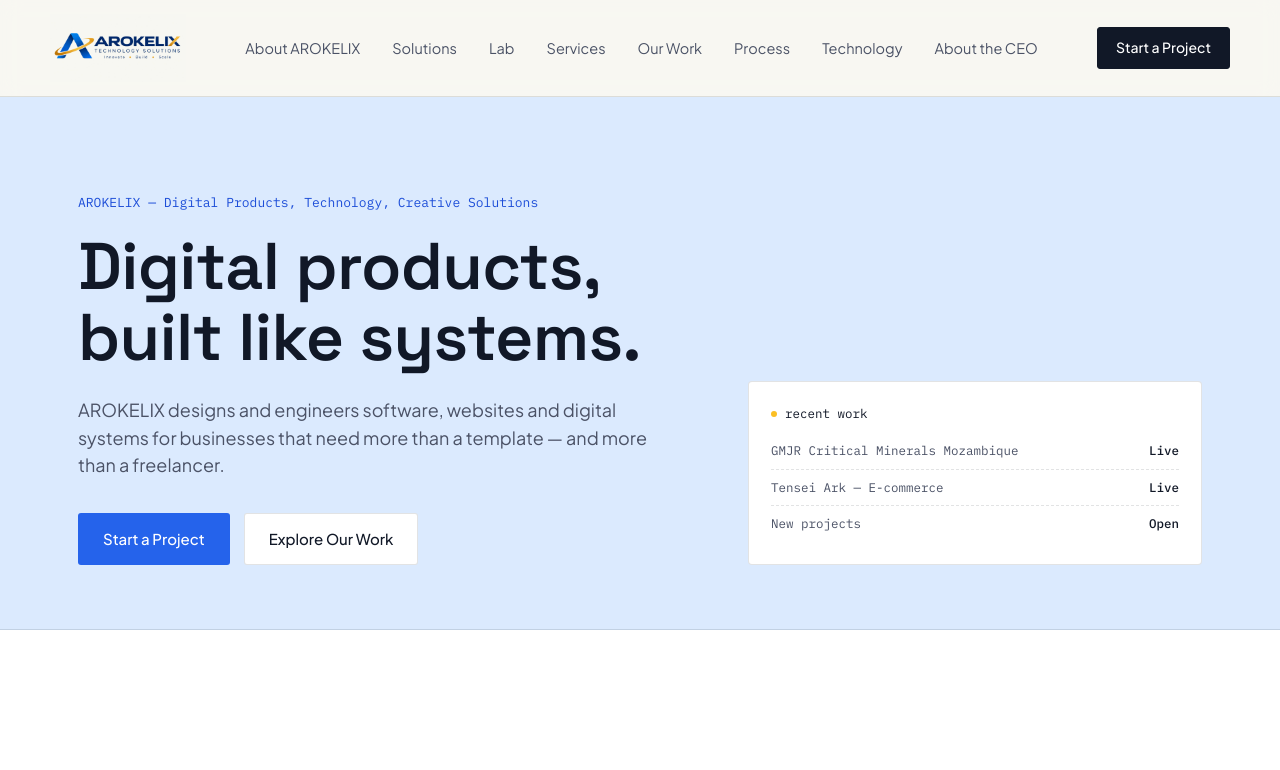
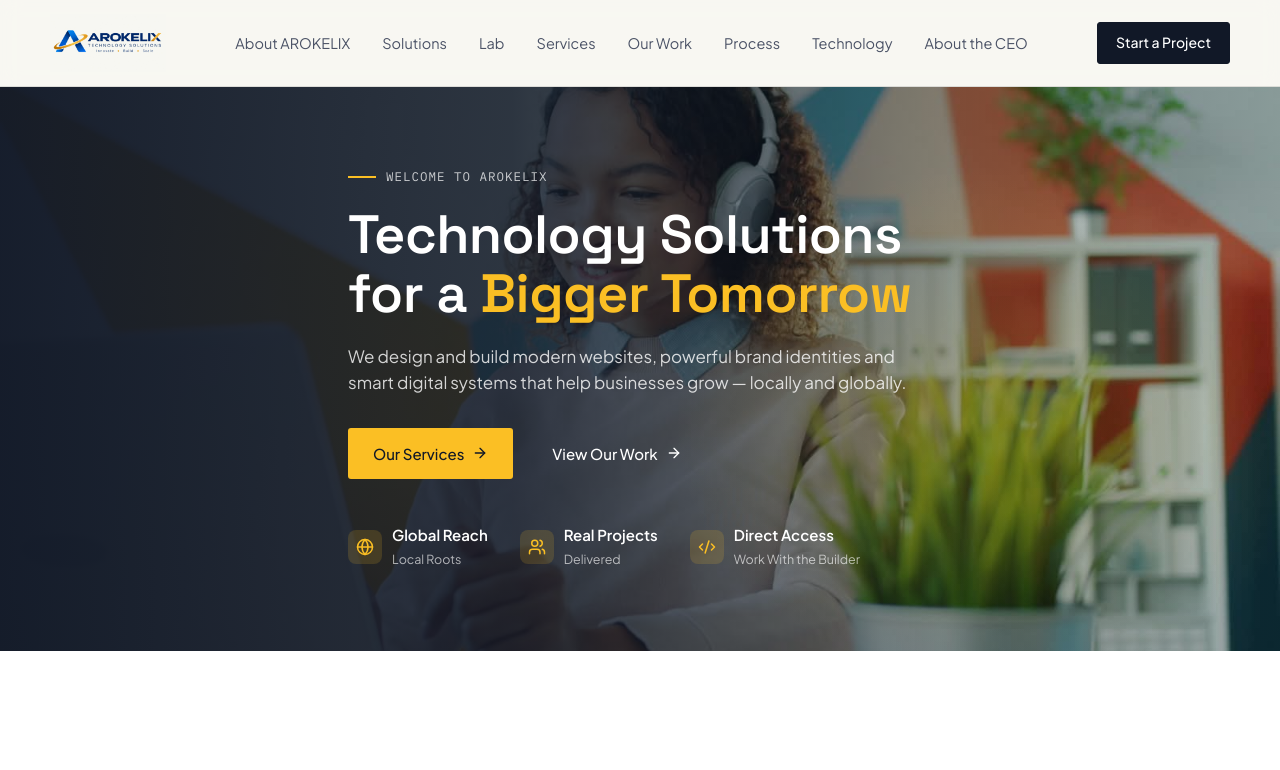
Before and after one commit to aronmuiyionko57-beep/arokelix, a Next.js app: page / in a window 1280 px wide. Shown: the top 770 px of the page. Built offline with nearby package versions, Linux system fonts and the light colour scheme.

Commit message:
Add hero photo with gold glow overlay, update proof points, adjust logo size, fix Tensei Ark case study

```diff
--- a/app/globals.css
+++ b/app/globals.css
@@ -44,13 +44,13 @@
 .nav{display:flex;align-items:center;justify-content:space-between;padding:14px 0;}
 .logo{display:flex;align-items:center;}
 .logo-img{
-  height:68px;
+  height:58px;
   width:auto;
   display:block;
   mix-blend-mode:multiply;
 }
 @media (max-width:600px){
-  .logo-img{height:52px;}
+  .logo-img{height:46px;}
 }
 .navlinks{display:flex;gap:32px;font-size:14.5px;color:var(--text-2);}
 .navlinks a:hover{color:var(--text-1);}
@@ -88,25 +88,130 @@
 }
 
 .hero{
-  padding:96px 0 64px;
-  border-bottom:1px solid var(--line);
-  background:var(--paper-raised);
+  position:relative;
+  overflow:hidden;
+  padding:80px 0;
+  border-bottom:none;
+  background:var(--ink);
+  color:#fff;
 }
-.hero-grid{display:grid;grid-template-columns:1.15fr 0.85fr;gap:56px;align-items:end;}
-@media (max-width:900px){.hero-grid{grid-template-columns:1fr;gap:36px;}}
-.hero-kicker{font-family:"IBM Plex Mono",monospace;font-size:13px;color:var(--signal-dim);margin-bottom:18px;}
-.hero h1{font-size:clamp(38px,5.6vw,66px);max-width:620px;}
-.hero p.lede{margin-top:22px;font-size:18px;color:var(--text-2);max-width:46ch;}
-.hero-actions{display:flex;gap:14px;margin-top:34px;flex-wrap:wrap;}
-.btn{display:inline-flex;align-items:center;justify-content:center;padding:13px 24px;border-radius:3px;font-size:15px;font-weight:500;border:1px solid transparent;}
-.btn-primary{background:var(--signal);color:#fff;}
-.btn-secondary{border-color:var(--line);color:var(--text-1);background:var(--surface);}
-.hero-schema{border:1px solid var(--line);border-radius:4px;padding:22px;background:var(--surface);font-family:"IBM Plex Mono",monospace;font-size:12.5px;color:var(--text-2);}
-.hero-schema .row{display:flex;justify-content:space-between;padding:8px 0;border-bottom:1px dashed var(--line);}
-.hero-schema .row:last-child{border-bottom:none;}
-.hero-schema .row b{color:var(--text-1);font-weight:500;}
-.hero-schema .head{color:var(--text-1);font-size:12.5px;margin-bottom:10px;display:flex;align-items:center;gap:8px;}
-.dot{width:6px;height:6px;border-radius:50%;background:var(--gold);}
+.hero-photo-bg{
+  position:absolute;
+  inset:0;
+  z-index:0;
+}
+.hero-photo-bg img{
+  width:100%;
+  height:100%;
+  object-fit:cover;
+  object-position:85% 30%;
+}
+.hero-photo-bg::after{
+  content:"";
+  position:absolute;
+  inset:0;
+  background:
+    radial-gradient(ellipse 500px 400px at 78% 60%, rgba(251,191,36,0.18), transparent 65%),
+    linear-gradient(90deg, rgba(17,24,39,0.97) 0%, rgba(17,24,39,0.85) 40%, rgba(17,24,39,0.35) 75%, rgba(17,24,39,0.1) 100%);
+}
+.hero-content{
+  position:relative;
+  z-index:1;
+  max-width:640px;
+}
+.hero-eyebrow{
+  display:flex;
+  align-items:center;
+  gap:10px;
+  font-family:"IBM Plex Mono",monospace;
+  font-size:12.5px;
+  letter-spacing:0.08em;
+  text-transform:uppercase;
+  color:rgba(255,255,255,0.75);
+  margin-bottom:20px;
+}
+.hero-eyebrow::before{
+  content:"";
+  width:28px;
+  height:2px;
+  background:var(--gold);
+}
+.hero h1.hero-photo-h1{
+  font-size:clamp(34px,4.8vw,54px);
+  color:#fff;
+  max-width:600px;
+}
+.hero h1.hero-photo-h1 .accent{
+  color:var(--gold);
+}
+.hero-photo-lede{
+  margin-top:20px;
+  font-size:17px;
+  color:rgba(255,255,255,0.8);
+  max-width:48ch;
+}
+.hero-photo-actions{
+  display:flex;
+  gap:14px;
+  margin-top:32px;
+  flex-wrap:wrap;
+}
+.btn-gold{
+  background:var(--gold);
+  color:var(--ink);
+  border-radius:999px;
+  padding:13px 26px;
+}
+.btn-gold:hover{
+  background:#f0ad0f;
+}
+.btn-outline-light{
+  border:1px solid rgba(255,255,255,0.4);
+  color:#fff;
+  border-radius:999px;
+  padding:13px 26px;
+  background:transparent;
+}
+.btn-outline-light:hover{
+  border-color:#fff;
+  background:rgba(255,255,255,0.08);
+}
+.hero-proof-row{
+  display:flex;
+  gap:32px;
+  margin-top:44px;
+  flex-wrap:wrap;
+}
+.hero-proof-item{
+  display:flex;
+  align-items:center;
+  gap:10px;
+}
+.hero-proof-icon{
+  width:34px;
+  height:34px;
+  border-radius:8px;
+  background:rgba(251,191,36,0.15);
+  color:var(--gold);
+  display:flex;
+  align-items:center;
+  justify-content:center;
+  flex-shrink:0;
+}
+.hero-proof-item b{
+  display:block;
+  font-size:15px;
+  font-weight:600;
+  color:#fff;
+}
+.hero-proof-item span{
+  font-size:12.5px;
+  color:rgba(255,255,255,0.65);
+}
+@media (max-width:900px){
+  .hero-photo-bg img{ object-position:80% center; }
+  .hero-photo-bg::after{ background:linear-gradient(90deg, rgba(17,24,39,0.97) 0%, rgba(17,24,39,0.9) 60%, rgba(17,24,39,0.6) 100%); }
+}
 
 .stats-bar{
   border-bottom:1px solid var(--line);
@@ -154,7 +259,8 @@
 .work-card h3{font-size:20px;margin-bottom:8px;}
 .work-meta{font-family:"IBM Plex Mono",monospace;font-size:11.5px;color:var(--signal-dim);margin-bottom:10px;}
 .work-card p{color:var(--text-2);font-size:14.5px;margin:0 0 18px;max-width:44ch;}
-.work-link{font-size:14px;font-weight:500;border-bottom:1px solid var(--text-1);padding-bottom:2px;display:inline-block;}
+.work-link{font-size:14px;font-weight:500;border-bottom:1px solid var(--text-1);padding-bottom:2px;display:inline-block;transition:opacity 0.2s ease;}
+.work-link:hover{opacity:0.7;}
 
 .why-grid{display:grid;grid-template-columns:repeat(3,1fr);gap:40px;}
 @media (max-width:760px){.why-grid{grid-template-columns:1fr;gap:32px;}}
@@ -271,12 +377,11 @@
   color:var(--signal);
 }
 
-.btn{transition:transform 0.15s ease, box-shadow 0.15s ease;}
+.btn{display:inline-flex;align-items:center;justify-content:center;gap:8px;padding:13px 24px;border-radius:3px;font-size:15px;font-weight:500;border:1px solid transparent;transition:transform 0.15s ease, box-shadow 0.15s ease;}
 .btn:hover{transform:translateY(-1px);}
+.btn-primary{background:var(--signal);color:#fff;}
 .btn-primary:hover{box-shadow:0 8px 20px rgba(37,99,235,0.25);}
-
-.work-link{transition:opacity 0.2s ease;}
-.work-link:hover{opacity:0.7;}
+.btn-secondary{border-color:var(--line);color:var(--text-1);background:var(--surface);}
 
 .filter-row{
   display:flex;
--- a/app/page.tsx
+++ b/app/page.tsx
@@ -1,7 +1,7 @@
 "use client";
 
 import { useState, useRef, useEffect } from "react";
-import { Globe, Code2, Smartphone, ShoppingCart, Palette, Settings, ArrowRight, ChevronUp, ShieldCheck, Lightbulb, TrendingUp } from "lucide-react";
+import { Globe, Code2, Smartphone, ShoppingCart, Palette, Settings, ArrowRight, ChevronUp, ShieldCheck, Lightbulb, TrendingUp, Users } from "lucide-react";
 import {
   SiReact, SiNextdotjs, SiJavascript, SiHtml5,
   SiNodedotjs, SiPython,
@@ -131,25 +131,35 @@
       </header>
 
       <section className="hero">
-        <div className="wrap hero-grid">
-          <div>
-            <div className="hero-kicker">AROKELIX — Digital Products, Technology, Creative Solutions</div>
-            <h1>Digital products, built like systems.</h1>
-            <p className="lede">
-              AROKELIX designs and engineers software, websites and digital
-              systems for businesses that need more than a template — and
-              more than a freelancer.
-            </p>
-            <div className="hero-actions">
-              <a href="/contact" className="btn btn-primary">Start a Project</a>
-              <a href="/work" className="btn btn-secondary">Explore Our Work</a>
+        <div className="hero-photo-bg">
+          <img src="/hero-photo.jpg" alt="AROKELIX technology professional at work" />
+        </div>
+        <div className="wrap hero-content">
+          <div className="hero-eyebrow">Welcome to AROKELIX</div>
+          <h1 className="hero-photo-h1">
+            Technology Solutions for a <span className="accent">Bigger Tomorrow</span>
+          </h1>
+          <p className="hero-photo-lede">
+            We design and build modern websites, powerful brand identities and smart
+            digital systems that help businesses grow — locally and globally.
+          </p>
+          <div className="hero-photo-actions">
+            <a href="#services" className="btn btn-gold">Our Services <ArrowRight size={16} /></a>
+            <a href="/work" className="btn btn-outline-light">View Our Work <ArrowRight size={16} /></a>
+          </div>
+          <div className="hero-proof-row">
+            <div className="hero-proof-item">
+              <div className="hero-proof-icon"><Globe size={18} /></div>
+              <div><b>Global Reach</b><span>Local Roots</span></div>
             </div>
-          </div>
-          <div className="hero-schema">
-            <div className="head"><span className="dot"></span>recent work</div>
-            <div className="row"><span>GMJR Critical Minerals Mozambique</span><b>Live</b></div>
-            <div className="row"><span>Tensei Ark — E-commerce</span><b>Live</b></div>
-            <div className="row"><span>New projects</span><b>Open</b></div>
+            <div className="hero-proof-item">
+              <div className="hero-proof-icon"><Users size={18} /></div>
+              <div><b>Real Projects</b><span>Delivered</span></div>
+            </div>
+            <div className="hero-proof-item">
+              <div className="hero-proof-icon"><Code2 size={18} /></div>
+              <div><b>Direct Access</b><span>Work With the Builder</span></div>
+            </div>
           </div>
         </div>
       </section>
--- a/app/work/tenseiark/page.tsx
+++ b/app/work/tenseiark/page.tsx
@@ -1,9 +1,11 @@
-export default function GmjrCaseStudy() {
+export default function TenseiArkCaseStudy() {
   return (
     <>
       <header>
         <div className="wrap nav">
-          <div className="logo"><span className="mark"></span>AROKELIX</div>
+          <a href="/" className="logo">
+            <img src="/logo.png" alt="AROKELIX" className="logo-img" />
+          </a>
           <nav className="navlinks">
             <a href="/">Home</a>
             <a href="/work">Our Work</a>
@@ -14,12 +16,12 @@
 
       <section className="hero">
         <div className="wrap">
-          <div className="hero-kicker">Case Study — Mining</div>
-          <h1 style={{ maxWidth: "650px" }}>GMJR Critical Minerals Mozambique</h1>
+          <div className="hero-kicker">Case Study — Retail / E-commerce</div>
+          <h1 style={{ maxWidth: "650px" }}>Tensei Ark</h1>
           <p className="lede">
-            A complete corporate website built from the ground up for a Mozambican
-            company focused on the exploration, development and commercialization
-            of critical mineral assets across Mozambique and Southern Africa.
+            A full electronics storefront built for a Nairobi-based client,
+            supporting a live product catalog, cart, wishlist, product
+            comparison and multi-currency pricing.
           </p>
         </div>
       </section>
@@ -27,8 +29,8 @@
       <section style={{ paddingTop: 0 }}>
         <div className="wrap">
           <img
-            src="/gmjr-screenshot.png"
-            alt="GMJR Critical Minerals Mozambique website screenshot"
+            src="/tenseiark-screenshot.png"
+            alt="Tensei Ark online store screenshot"
             style={{ width: "100%", borderRadius: "8px", border: "1px solid var(--line)" }}
           />
         </div>
@@ -39,33 +41,31 @@
           <div className="process-row" style={{ gridTemplateColumns: "1fr" }}>
             <h3>What we built</h3>
             <p className="p-desc">
-              AROKELIX designed and developed the entire website — from information
-              architecture through to the final build. The site presents the
-              company&apos;s mission, mineral portfolio and partnership approach
-              in a way that meets the expectations of investors and industry
-              partners evaluating the company for the first time.
+              AROKELIX built a complete e-commerce storefront for the client,
+              covering the product catalog, shopping cart, wishlist and
+              product comparison features, along with support for both
+              Kenyan Shilling and US Dollar pricing to serve local and
+              international buyers.
             </p>
           </div>
           <div className="process-row" style={{ gridTemplateColumns: "1fr" }}>
             <h3>Design approach</h3>
             <p className="p-desc">
-              A navy-and-gold visual identity, built for credibility in a
-              serious, capital-intensive industry — clean typography, clear
-              navigation between company information, mineral assets and
-              services, and content structured around how the industry itself
-              evaluates a company.
+              A storefront built around clarity and ease of browsing — product
+              discovery, comparison and checkout designed to reduce friction
+              for customers shopping for electronics online.
             </p>
           </div>
           <div className="process-row" style={{ gridTemplateColumns: "1fr" }}>
             <h3>Result</h3>
             <p className="p-desc">
-              A live, professional web presence the company can point investors
-              and partners to with confidence.
+              A live online store the client uses to sell electronics directly
+              to customers in Kenya and beyond.
             </p>
           </div>
           <div style={{ marginTop: "32px" }}>
-            <a href="https://gmjrminerals.com" target="_blank" rel="noopener noreferrer" className="btn btn-primary">
-              Visit the live site →
+            <a href="https://tenseiark.store" target="_blank" rel="noopener noreferrer" className="btn btn-primary">
+              Visit the live store →
             </a>
           </div>
         </div>
```
Also changed, not shown: public/hero-photo.jpg (added).
